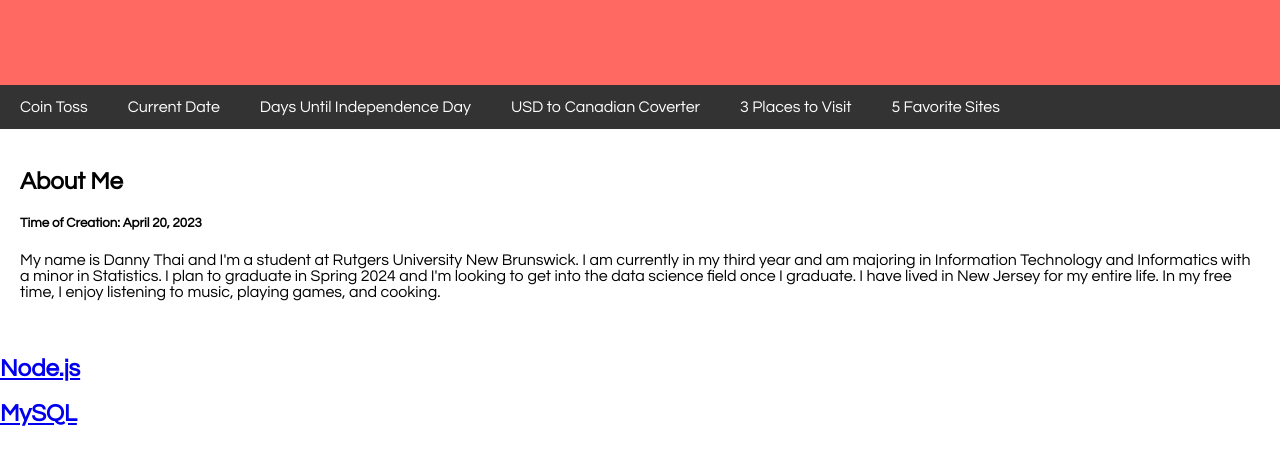
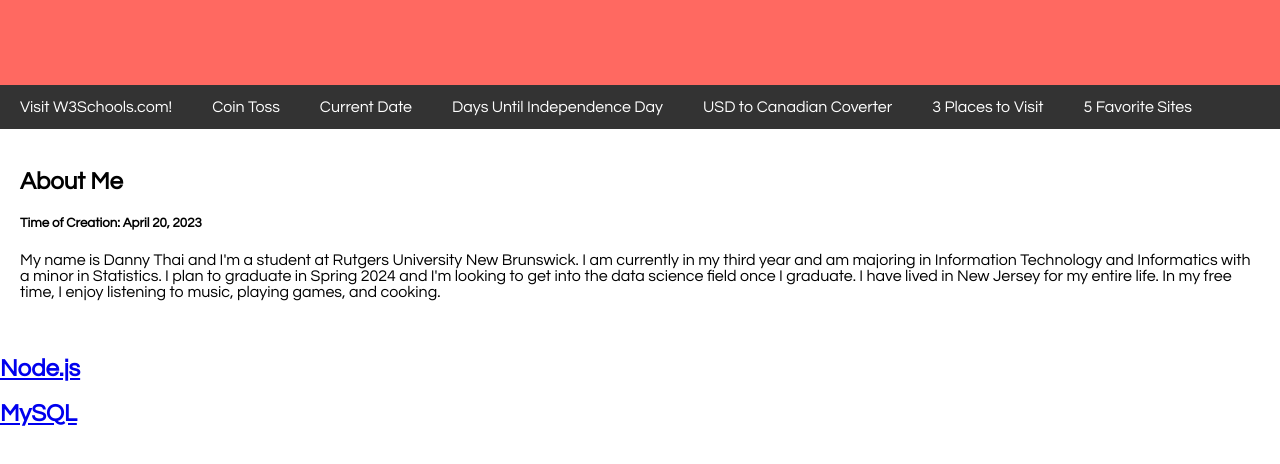
Before and after one commit to danwewe/danwewe.github.io, a plain HTML site: page index.html in a window 1280 px wide. Shown: the part 170-634 px from the top of the page. Drawn offline with Linux system fonts and the light colour scheme.

Commit message:
changed main to index

```diff
--- a/main.html
+++ b/index.html
@@ -15,6 +15,7 @@
     </div>
 
     <div class="navbar">
+      <a href="https://www.danwewe.github.io/test.html">Visit W3Schools.com!</a>
       <a href="C:\Users\thaid\Desktop\school\HTML\Project\coin.html">Coin Toss</a>
       <a href="C:\Users\thaid\Desktop\school\HTML\Project\currentdate.html">Current Date</a>
       <a href="C:\Users\thaid\Desktop\school\HTML\Project\independenceDay.html">Days Until Independence Day</a>
```
